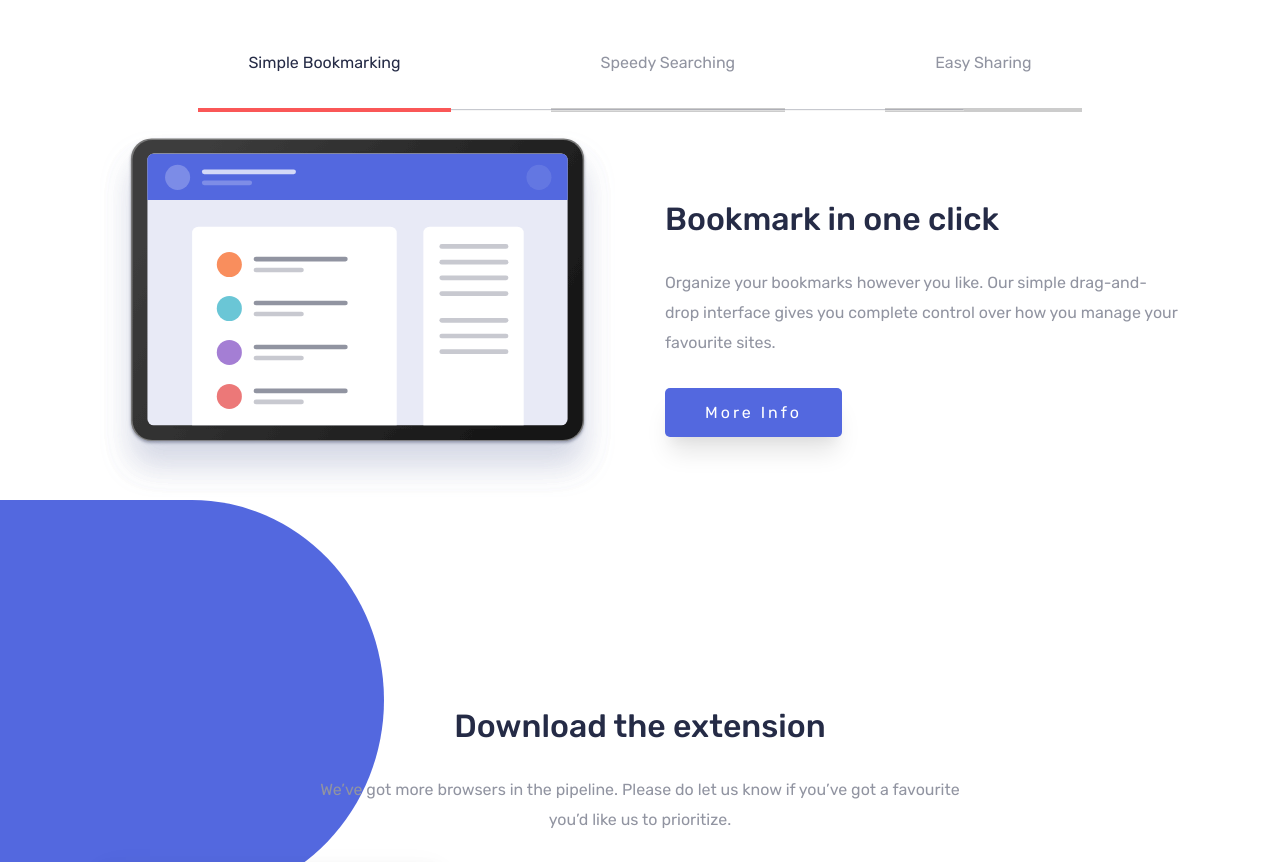
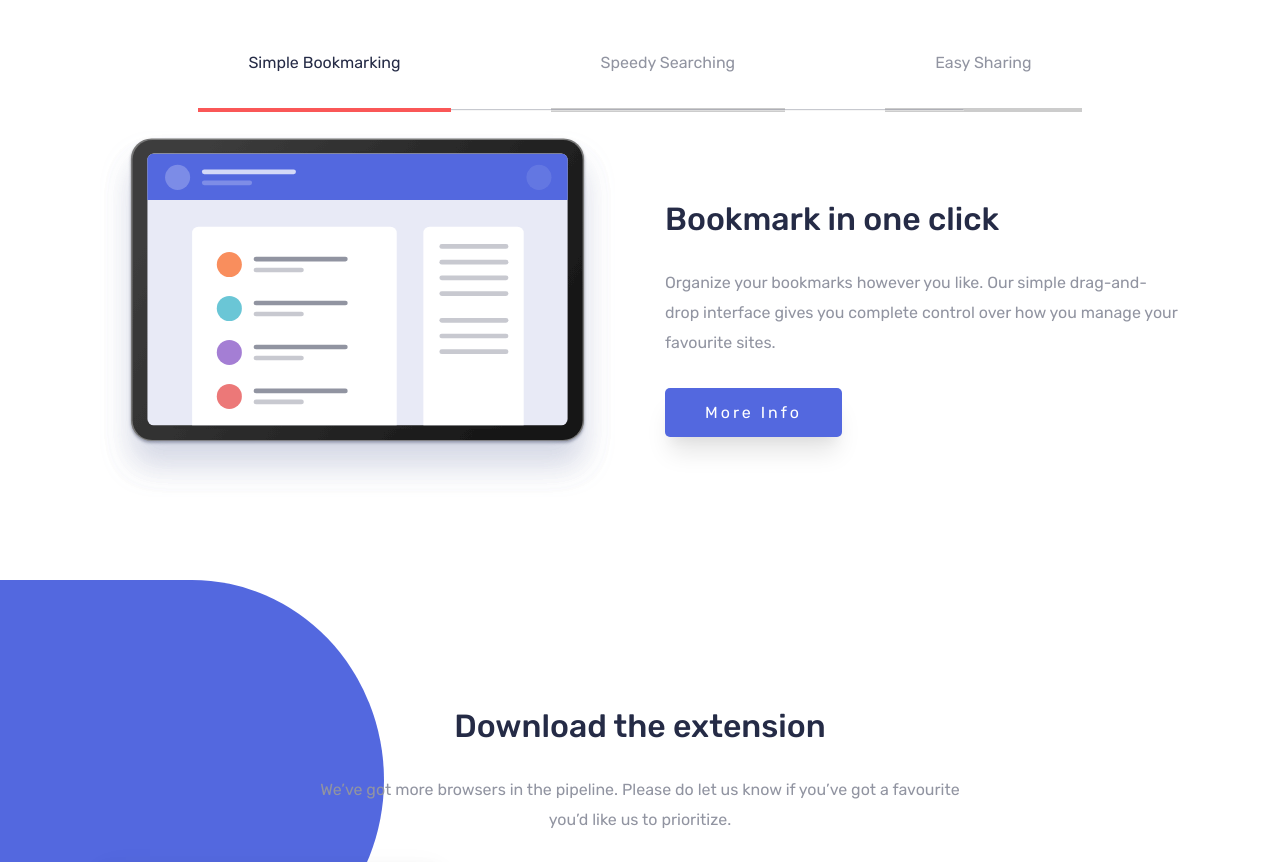
Before and after one commit to rht2611/bookmark, a plain HTML site: page index.html in a window 1280 px wide. Shown: the part 1100-1962 px from the top of the page. Drawn offline with nearby package versions, Linux system fonts and the light colour scheme.

Commit message:
Add files via upload

```diff
--- a/style.css
+++ b/style.css
@@ -589,7 +589,7 @@ form {
     }
 
     .tab-left-col:after {
-        top: 200%;
+        top: 210%;
         left: 0;
     }
     .browser {
```
